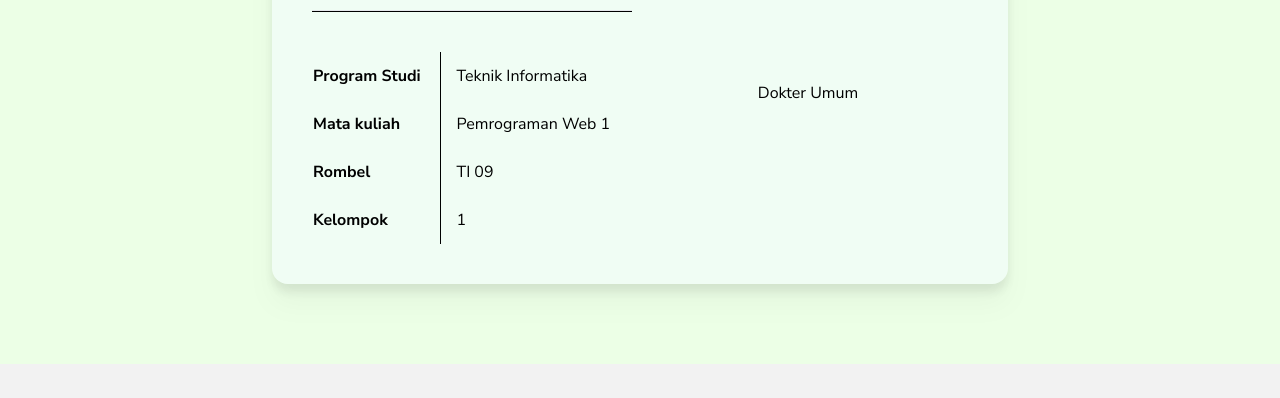
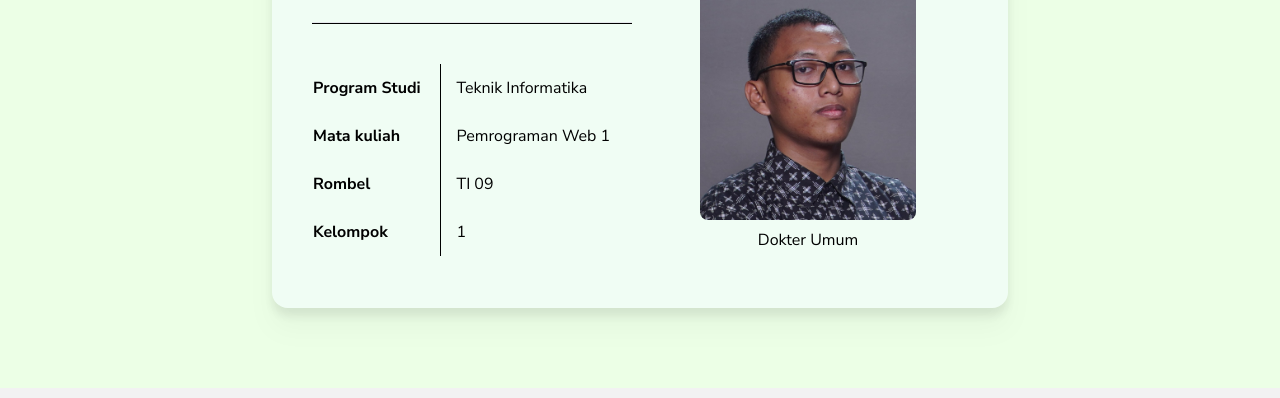
Before and after one commit to Naufal-Alfihusni/puskesmas-bahagia, a website: page pages/profile_alfi.html in a window 1280 px wide. Shown: the part 306-704 px from the top of the page. Drawn offline with nearby package versions, Linux system fonts and the light colour scheme; files that its build step writes are made by us from their sources.

Commit message:
modified:   pages/profile_alfi.html

```diff
--- a/pages/profile_alfi.html
+++ b/pages/profile_alfi.html
@@ -152,11 +152,7 @@
           <div
             class="flex flex-col text-center justify-center items-center gap-2 h-auto p-4 w-80 text-black rounded-3xl"
           >
-            <img
-              src="../image/NAUFAL ALFIHUSNI.JPG"
-              alt=""
-              class="w-[75%] rounded-lg"
-            />
+            <img src="../image/alfi.jpg" alt="" class="w-[75%] rounded-lg" />
             <caption>
               Dokter Umum
             </caption>
```
